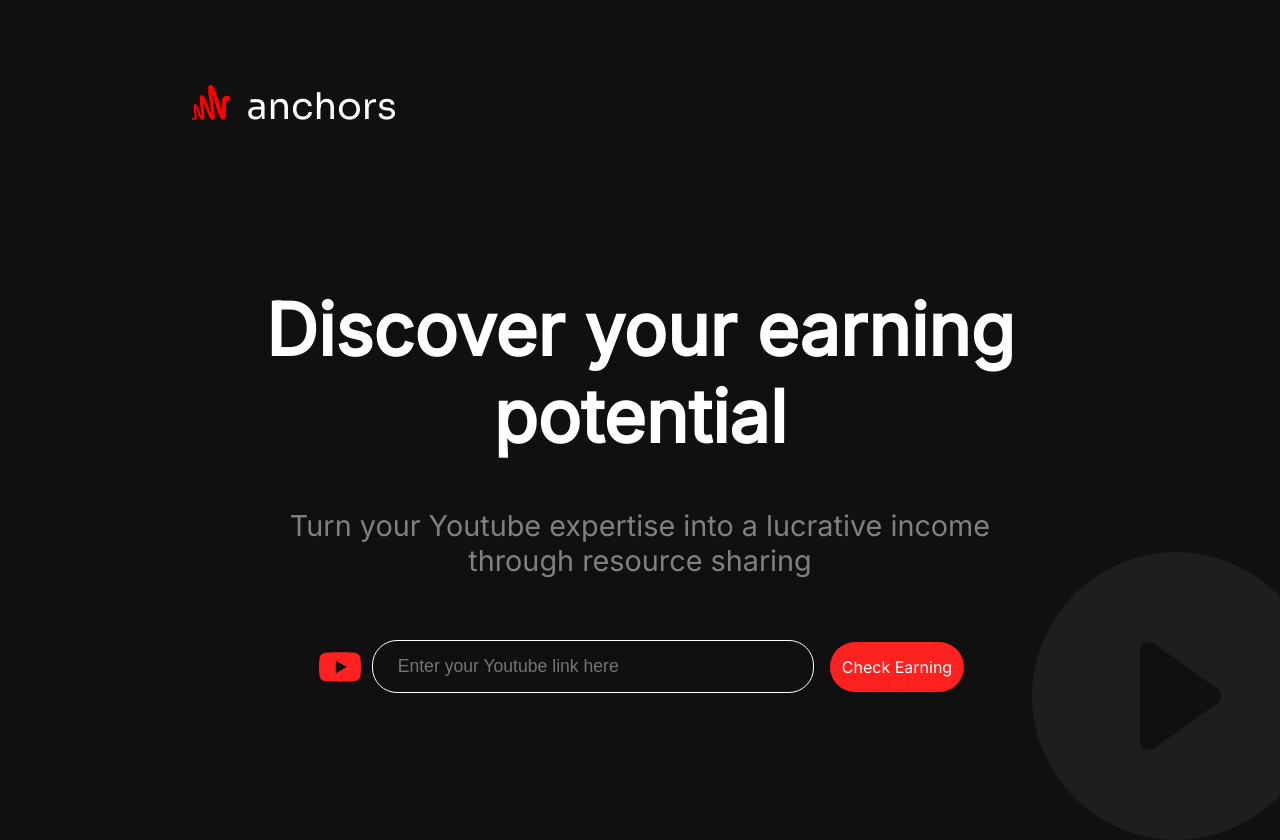
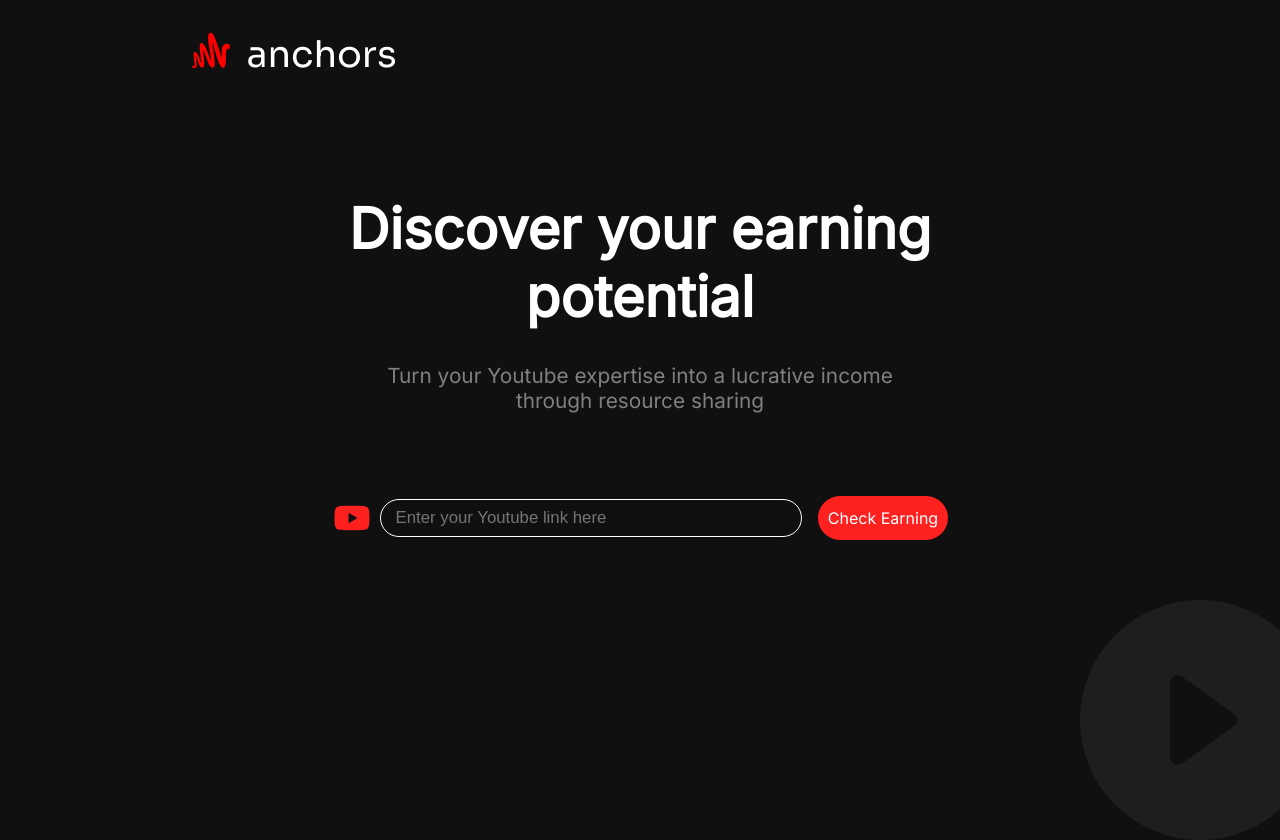
Before and after one commit to Adityasharma101/anchors-client, a React (Create React App) app: page / in a window 1280 px wide. Shown: the top 840 px of the page. Built offline with nearby package versions, Linux system fonts and the light colour scheme; the HTML template or start-up script is replaced by a standard one.

Commit message:
edit scss

```diff
--- a/src/Pages/Home/Home.scss
+++ b/src/Pages/Home/Home.scss
@@ -5,22 +5,21 @@ body{
   display: flex;
   flex-direction: column;
   justify-content: center;
-  margin-top: 3rem;
   align-items: center;
   height: 400px;
   .home_content_main,
   .home_content_min {
-    margin-top: 2rem;
+    margin-top: 1rem;
     text-align: center;
   }
   .home_content_main {
-    font-size: 4.5rem;
+    font-size: 3.5rem;
     font-weight: bold;
     margin-bottom: 1rem;
   }
 
   .home_content_min {
-    font-size: 1.8rem;
+    font-size: 1.3rem;
     font-weight: 100;
     color: grey;
   }
@@ -31,5 +30,5 @@ body{
     bottom: -40px;
     right: -40px;
     color: #1E1E1E;
-    font-size: 18rem;
+    font-size: 15rem;
 }
--- a/src/components/Navbar/Navbar.scss
+++ b/src/components/Navbar/Navbar.scss
@@ -4,8 +4,8 @@ nav{
     justify-content: space-between;
     align-items: center;
     margin: auto;
-    height: 120px;
-    margin-top: 3rem;
+    height: 80px;
+    margin-top: 1rem;
 
     .logo{
         font-family: 'Sora', sans-serif ;
--- a/src/components/Search/Search.scss
+++ b/src/components/Search/Search.scss
@@ -2,22 +2,21 @@
     display: flex;
     justify-content: center;
     align-items: center;
-    margin-top: 1.5rem;
 
 
     .search_icon{
         color: #FF2020;
-        font-size: 3rem;
+        font-size: 2.5rem;
         margin-right: 0.5rem;
     }
     input{
-        font-size: 1.1rem;
+        font-size: 1.05rem;
         width: 400px;
         outline: none;
         border: 1px solid white;
         color: white;
         border-radius: 25px;
-        padding: 15px 20px;
+        padding: 8px 10px;
         background-color: #101010;
     }
 
@@ -27,7 +26,7 @@
         user-select: none;
         background-color: #FF2020;
         color: white;
-        padding: 15px 12px;
+        padding: 12px 10px;
         border-radius: 25px;
         margin-left: 1rem;
         &:active{
```
